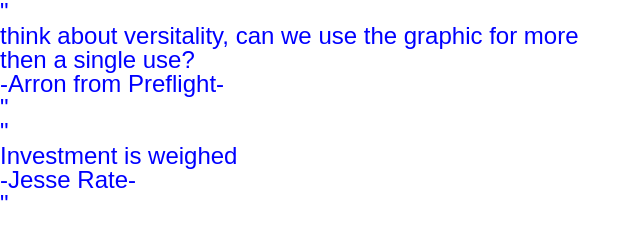
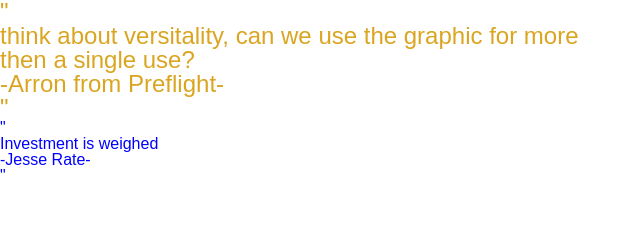
Before and after one commit to Jesse-Rate/Web2-Final, a website: page public/quote.html in a window 1280 px wide. Shown: the whole page, without its empty margins (0-641 px from the left). Drawn offline with nearby package versions, Linux system fonts and the light colour scheme; files that its build step writes are made by us from their sources.

Commit message:
Update _quote.scss

```diff
--- a/src/_quote.scss
+++ b/src/_quote.scss
@@ -4,14 +4,14 @@
   position: relative;
   width: 600px;
   font-size: 1.5em;
-  color: blue;
+  color: goldenrod;
   font-family: Arial, Helvetica, sans-serif;
   }
 
   &.Rate {
     position: relative;
     width: 600px;
-    font-size: 1.5em;
+    font-size: 1em;
     color: blue;
     font-family: Arial, Helvetica, sans-serif;
   }
```
